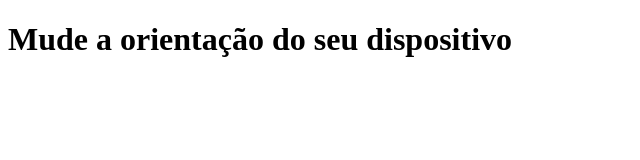
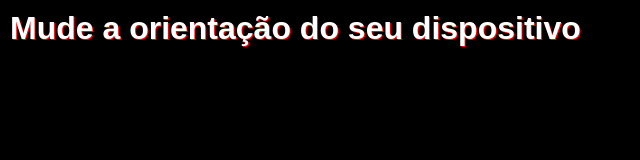
Before and after one commit to viniciusborges02/html-css, a plain HTML site: page ex026/mq002/index.html in a window 1280 px wide. Shown: the whole page, without its empty margins (0-640 px from the left). Drawn offline with Linux system fonts and the light colour scheme.

Commit message:
atualizado

```diff
--- a/ex026/mq002/estilo/style.css
+++ b/ex026/mq002/estilo/style.css
@@ -1 +1,19 @@
 @charset "UTF-8";
+
+*{
+    margin: 0px;
+    padding: 0px;
+    font-family: Arial, Helvetica, sans-serif;
+}
+
+html{
+    width: 100vh;
+    height: 100vh;
+    background-color: black;
+}
+
+h1{
+    color: white;
+    text-shadow: 1px 1px 0px red;
+    padding: 10px;
+}
--- a/ex026/mq002/estilos/paisagem.css
+++ b/ex026/mq002/estilos/paisagem.css
@@ -1 +1,6 @@
 @charset "UTF-8";
+
+body{
+    background-color: blue;
+    background: url(../imagens/cev-landscape.jpg);
+}
--- a/ex026/mq002/estilos/retrato.css
+++ b/ex026/mq002/estilos/retrato.css
@@ -1 +1,6 @@
 @charset "UTF-8";
+
+body{
+    background-color: orange;
+    background: url(../imagens/cev-portrait.jpg);
+}
```
